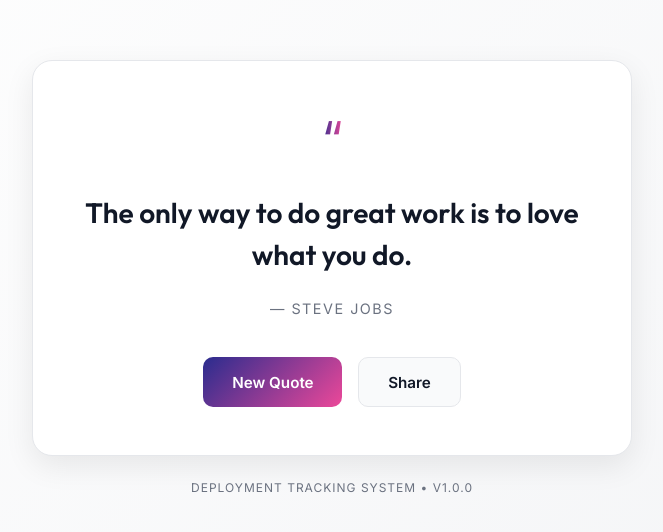
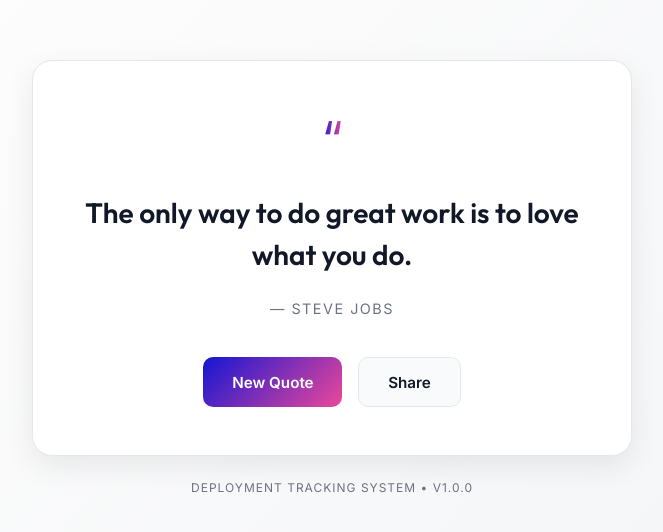
Before and after one commit to nagasundharam/pipeline-checker, a React (Vite) app: page / in a window 1280 px wide. Shown: the part 142-674 px from the top of the page, without its empty margins (308-971 px from the left). Built offline with nearby package versions, Linux system fonts and the light colour scheme.

Commit message:
Color change in index.css

```diff
--- a/src/index.css
+++ b/src/index.css
@@ -1,7 +1,7 @@
 @import url('https://fonts.googleapis.com/css2?family=Inter:wght@300;400;600;800&family=Outfit:wght@300;400;600;800&display=swap');
 
 :root {
-  --primary-color: #2a2c8e;
+  --primary-color: #1316d3;
   --secondary-color: #ec4899;
   --background: #ffffff;
   --card-bg: #f9fafb;
```
